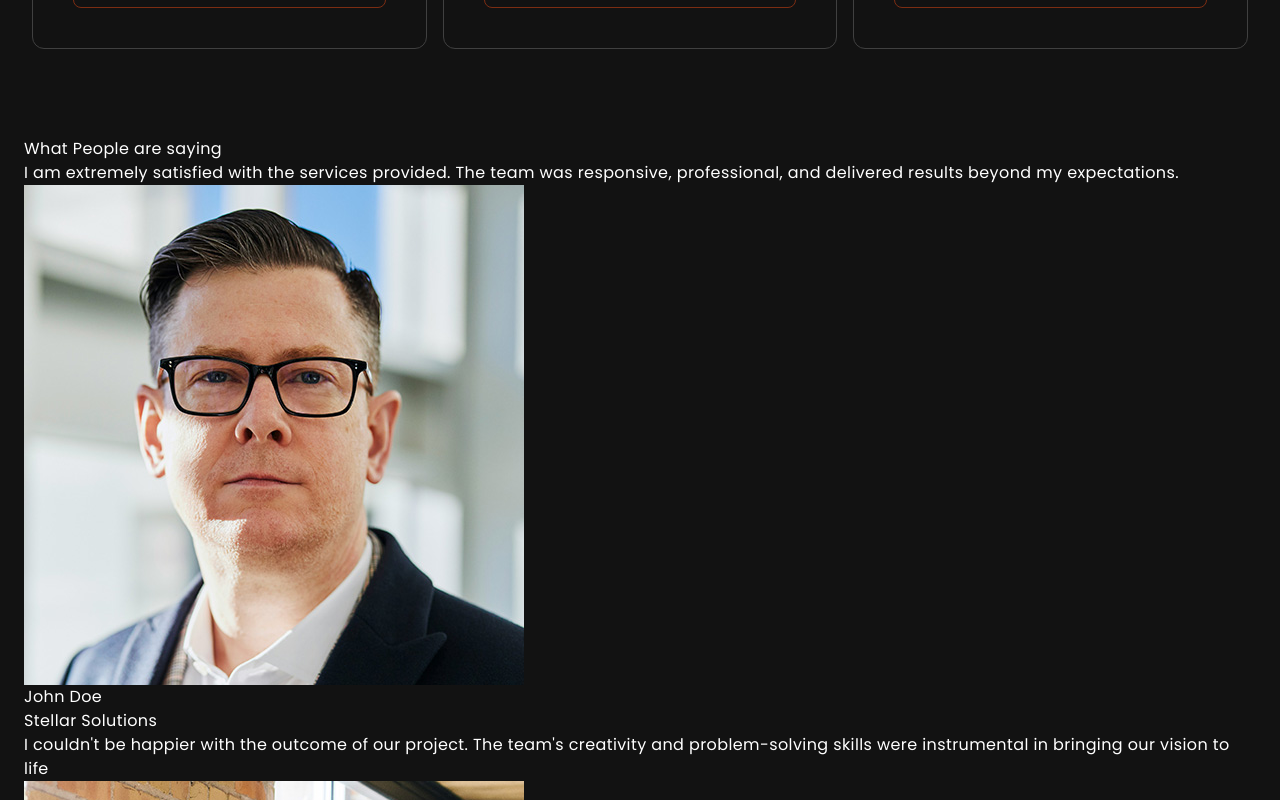
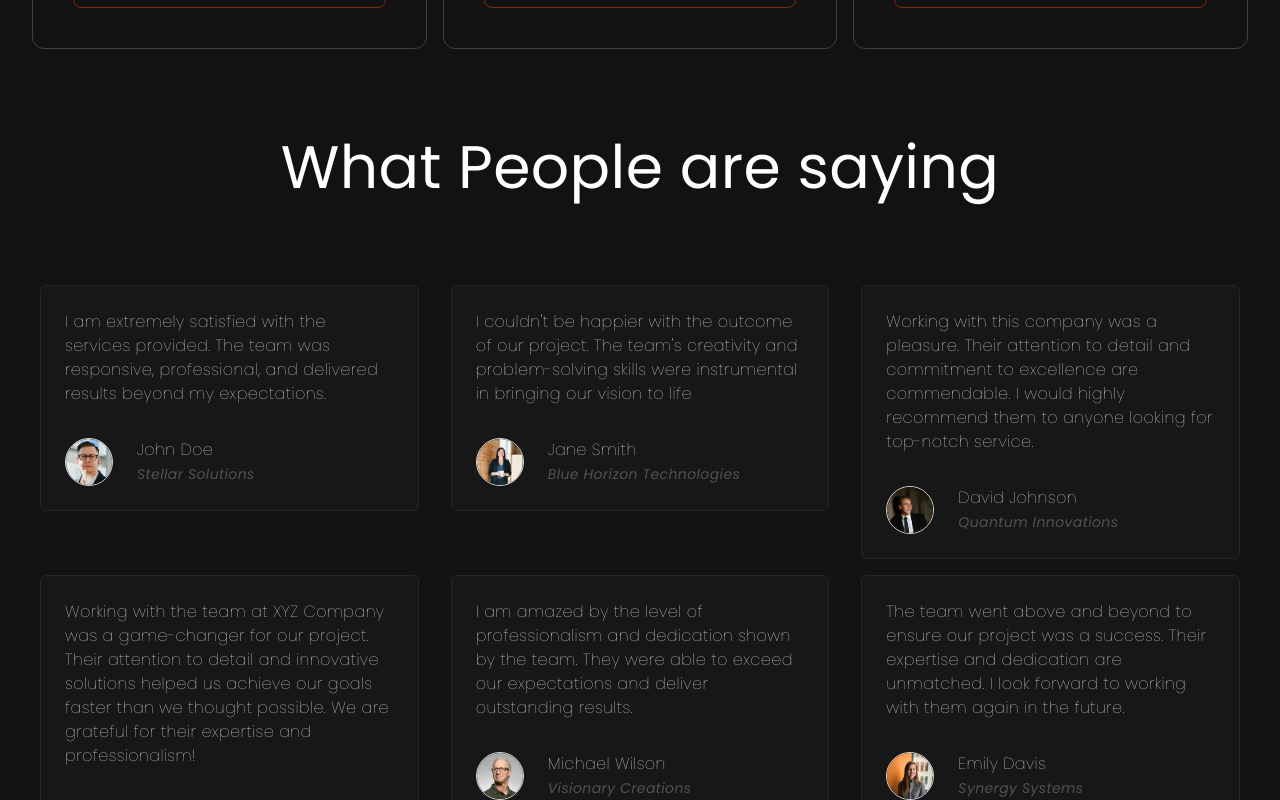
Before and after one commit to wacho91/visualizador, a React (Vite) app: page / in a window 1280 px wide. Shown: the part 3140-3940 px from the top of the page. Built offline with nearby package versions, Linux system fonts and the light colour scheme.

Commit message:
Testimonial component complete

```diff
--- a/src/components/Testimonial.jsx
+++ b/src/components/Testimonial.jsx
@@ -3,22 +3,23 @@ import { testimonial } from "../constants"
 const Testimonial = () => {
   return (
     <div className="mt-20 tracking-wide">
-        <h2>
+        <h2 className="text-3xl sm:text-5xl lg:text-6xl text-center my-10 lg:my-20">
             What People are saying
         </h2>
-        <div>
+        <div className="flex flex-wrap justify-center">
             {testimonial.map((testimonial, index) => (
-                <div key={index}>
-                    <div>
+                <div key={index} className="w-full sm:w-1/2 lg:w-1/3 px-4 py-2">
+                    <div className="bg-neutral-900 rounded-md p-6 text-md border border-neutral-800 font-thin">
                         <p>{testimonial.text}</p>
-                        <div>
+                        <div className="flex mt-8 items-start">
                             <img
                                 src={testimonial.image}
+                                className="w-12 h-12 mr-6 rounded-full border border-neutral-300"
                                 alt="image"
                             />
                             <div>
                                 <h6>{testimonial.user}</h6>
-                                <span>
+                                <span className="text-sm font-normal italic text-neutral-600">
                                     {testimonial.company}
                                 </span>
                             </div>
```
